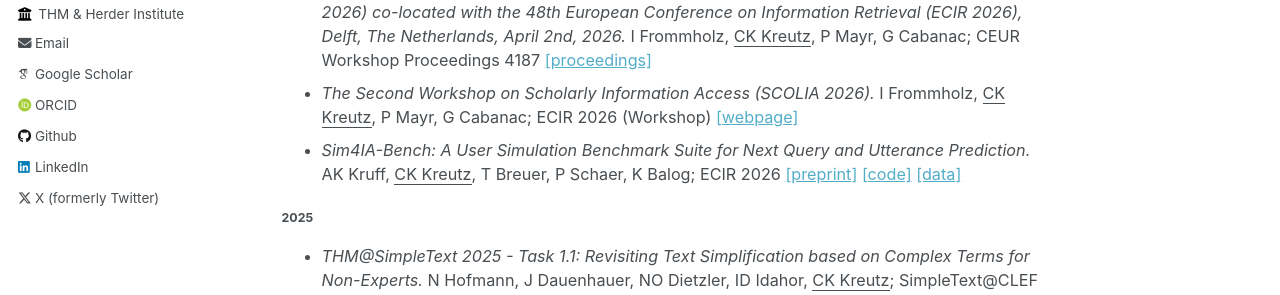
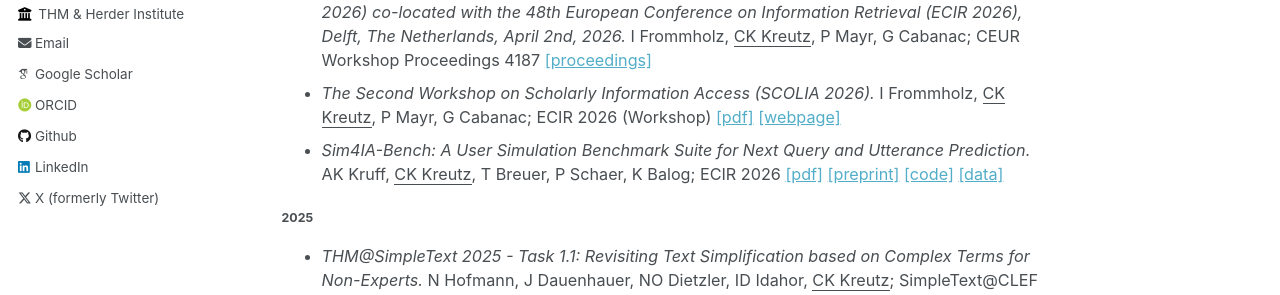
Before and after one commit to kreutzch/kreutzch.github.io, a Jekyll site: the page built from _pages/publications.md, in a window 1280 px wide and 900 px high. Shown: the part 333-628 px from the top of the window. Built offline with Jekyll 4.4.1, drawn with Linux system fonts in a browser that asks for light colours; some web fonts are replaced.

Commit message:
ECIR links to papers added

```diff
--- a/_pages/publications.md
+++ b/_pages/publications.md
@@ -32,11 +32,13 @@ CEUR Workshop Proceedings 4187
 <li class="pub-item" paper_categories="UB DL IR"><i>The Second Workshop on Scholarly Information Access (SCOLIA 2026).</i>
 I Frommholz, <u>CK Kreutz</u>, P Mayr, G Cabanac;
 ECIR 2026 (Workshop)
+<a href="https://link.springer.com/chapter/10.1007/978-3-032-21324-2_17" target="_blank">[pdf]</a>
 <a href="https://sites.google.com/view/bir-ws/scolia-2026" target="_blank">[webpage]</a>
 </li>
 <li class="pub-item" paper_categories="SIM IR"><i>Sim4IA-Bench: A User Simulation Benchmark Suite for Next Query and Utterance Prediction.</i>
 AK Kruff, <u>CK Kreutz</u>, T Breuer, P Schaer, K Balog;
 ECIR 2026
+<a href="https://link.springer.com/chapter/10.1007/978-3-032-21321-1_61" target="_blank">[pdf]</a>
 <a href="https://arxiv.org/pdf/2511.09329" target="_blank">[preprint]</a>
 <a href="https://github.com/irgroup/Sim4IA-Bench" target="_blank">[code]</a>
 <a href="https://zenodo.org/communities/sim4ia_workshop_2025" target="_blank">[data]</a>
```
